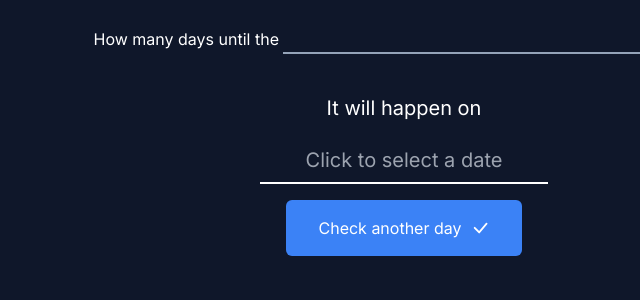
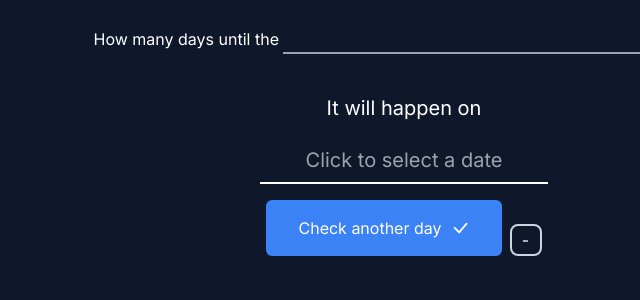
Before and after one commit to matej-kotrba/day-countdown, a Next.js app: page / in a window 1280 px wide. Shown: the top 300 px of the page, without its empty margins (236-876 px from the left). Built offline with nearby package versions, Linux system fonts and the light colour scheme.

Commit message:
Made the decrement functionality

```diff
--- a/src/components/Content.tsx
+++ b/src/components/Content.tsx
@@ -24,8 +24,6 @@ const months = [
   "December",
 ];
 
-const StyledDateDiv = styled("div")``;
-
 export default function Content() {
   const [doesLoadData, setDoesLoadData] = useState<boolean>(true);
   const [getFromLocalStorage, setToLocalStorage] = useLocalStorage();
@@ -49,8 +47,8 @@ export default function Content() {
       resultContent.push(
         <div
           key={i}
-          className={`grid text-center bg-transparent border-2 border-white rounded-md place-content-center aspect-square
-          ${i < daysCompletedCount ? "bg-green-500" : ""}`}
+          className={`grid text-center border-2 border-white rounded-md place-content-center aspect-square
+          ${i < daysCompletedCount ? "bg-green-500" : "bg-transparent"}`}
         >
           <span className="text-4xl">{date.getDate()}</span>
           <span>{months[date.getMonth()]}</span>
@@ -92,15 +90,44 @@ export default function Content() {
                 placeholderText="Click to select a date"
               />
             </div>
+            <div className="flex items-end gap-2">
               <button
                 onClick={() => {
-                setToLocalStorage("daysCompletedCount", daysCompletedCount + 1);
+                  setToLocalStorage(
+                    "daysCompletedCount",
+                    daysCompletedCount + 1
+                  );
                   setDaysCompletedCount((old) => old + 1);
+                  console.log(daysCompletedCount);
                 }}
                 className="flex items-center gap-2 px-8 py-4 duration-150 bg-blue-500 rounded-md hover:bg-blue-700 active:scale-90"
               >
                 Check another day <BsCheckLg className="text-xl" />
               </button>
+              <button
+                type="button"
+                onClick={() => {
+                  setToLocalStorage(
+                    "daysCompletedCount",
+                    (function () {
+                      if (daysCompletedCount !== 0) {
+                        return daysCompletedCount - 1;
+                      }
+                      return daysCompletedCount;
+                    })()
+                  );
+                  setDaysCompletedCount((old) => {
+                    if (old !== 0) {
+                      return old - 1;
+                    }
+                    return old;
+                  });
+                }}
+                className="grid w-8 duration-150 bg-transparent border-2 border-solid rounded-lg hover:bg-slate-700 aspect-square border-slate-300 place-content-center"
+              >
+                <span>-</span>
+              </button>
+            </div>
           </div>
           <div className="grid w-full grid-cols-8 gap-2 px-6">{daysArray}</div>
         </>
```
Lines whose indentation alone changed are shown as unchanged.
